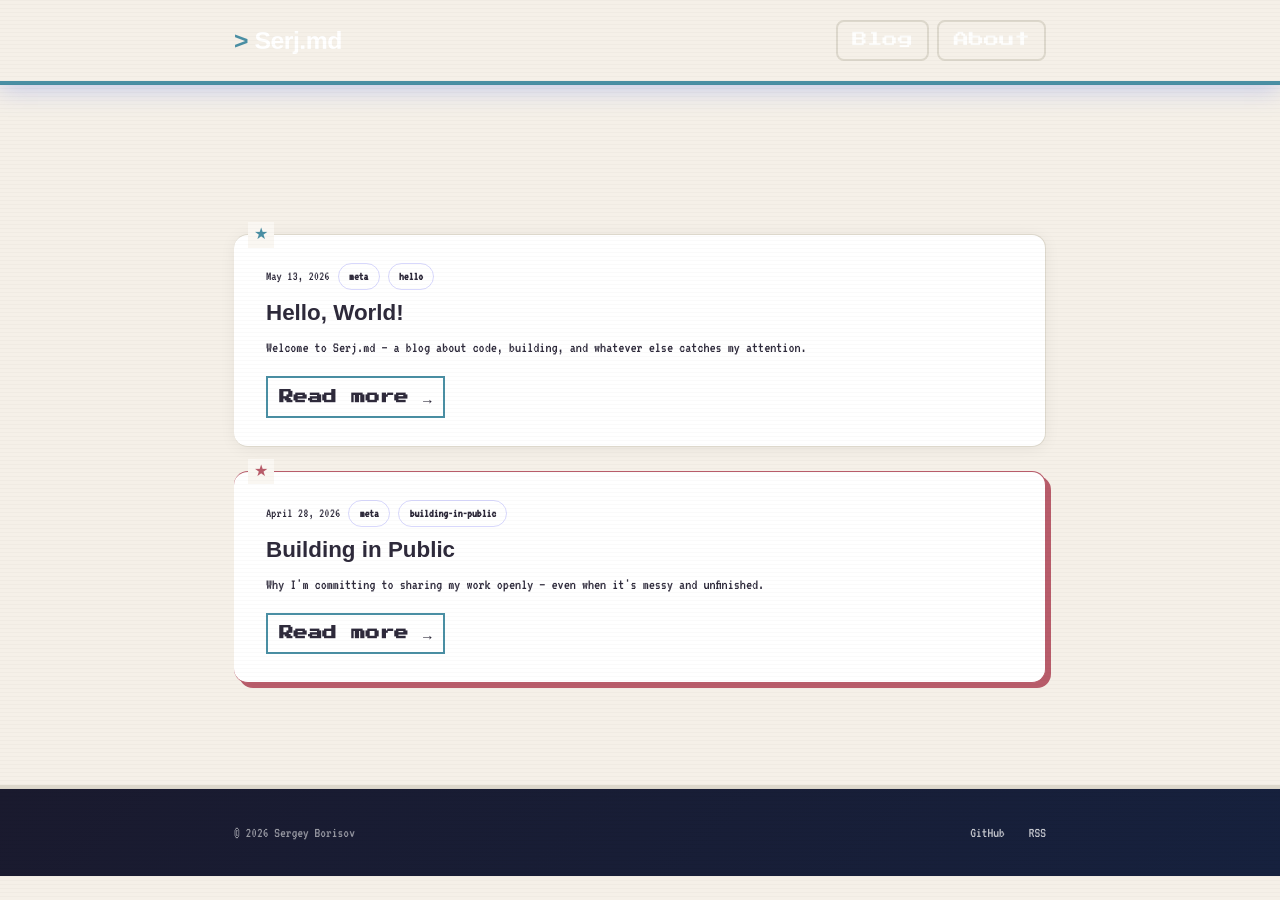
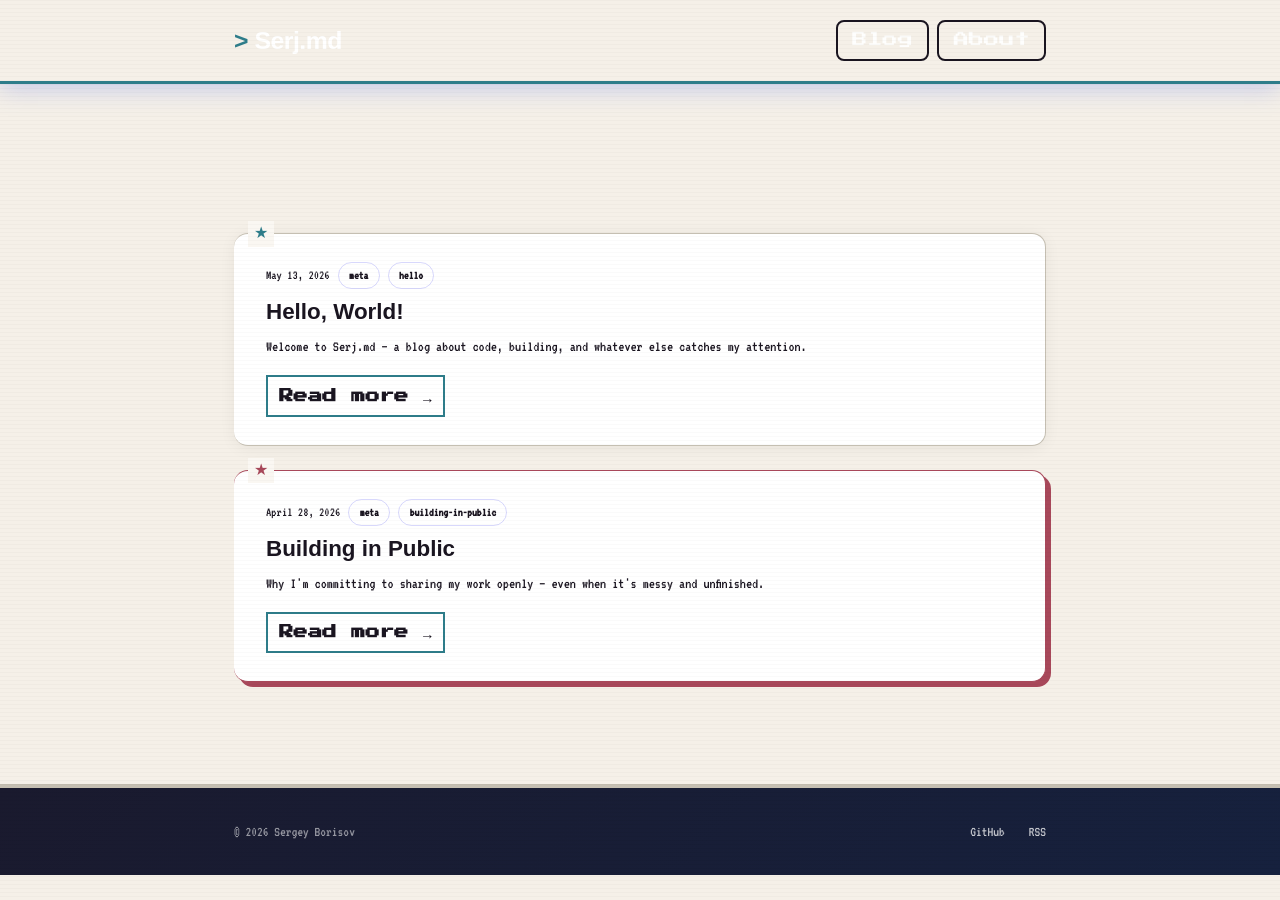
Before and after one commit to Serjbory/serjbory.github.io, a Jekyll site: the page built from index.html, in a window 1280 px wide. Built offline with Jekyll 4.4.1, drawn with Linux system fonts in a browser that asks for light colours.

Commit message:
fix: stronger contrast — darker text, visible nav borders, distinct header bg

```diff
--- a/assets/css/style.css
+++ b/assets/css/style.css
@@ -12,16 +12,16 @@
 :root {
   --bg:         #f5f0e8;
   --bg-card:    #faf7f2;
-  --bg-header:  #2e2a3b;
-  --text:       #2e2a3b;
-  --text-dim:   #7a7080;
-  --primary:    #4a8fa4;
-  --secondary:  #b85c6a;
-  --yellow:     #a07828;
-  --green:      #4a7c59;
-  --purple:     #7355a8;
-  --pink:       #b05c80;
-  --border:     #ddd8cc;
+  --bg-header:  #eee8dd;
+  --text:       #1a1520;
+  --text-dim:   #55505e;
+  --primary:    #2e7d8a;
+  --secondary:  #a8485a;
+  --yellow:     #8a6520;
+  --green:      #3a6a48;
+  --purple:     #5e40a0;
+  --pink:       #a04870;
+  --border:     #c5bfb2;
 }
 
 html {
@@ -74,9 +74,8 @@ a:hover {
    ========================================= */
 
 .site-header {
-  background: var(--bg-card);
-  border-bottom: 4px solid var(--primary);
-  box-shadow: 5px 0 0 var(--primary);
+  background: var(--bg-header);
+  border-bottom: 3px solid var(--primary);
   padding: 1.25rem 0;
   position: sticky;
   top: 0;
@@ -111,7 +110,7 @@ a:hover {
   font-size: 0.5rem;
   color: var(--text);
   padding: 0.5rem 0.8rem;
-  border: 2px solid var(--border);
+  border: 2px solid var(--text);
   text-decoration: none;
   transition: all 0.08s;
 }
```
